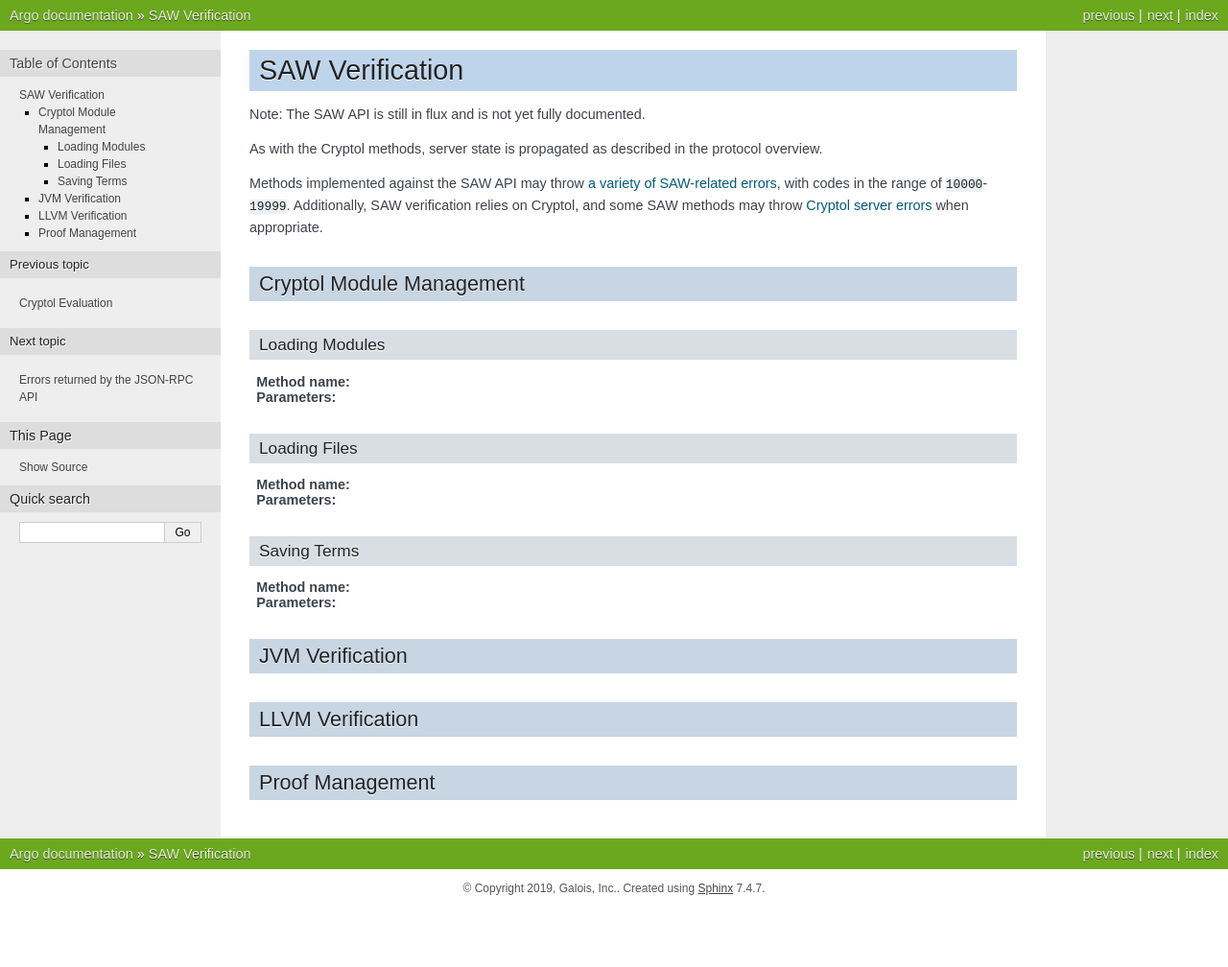
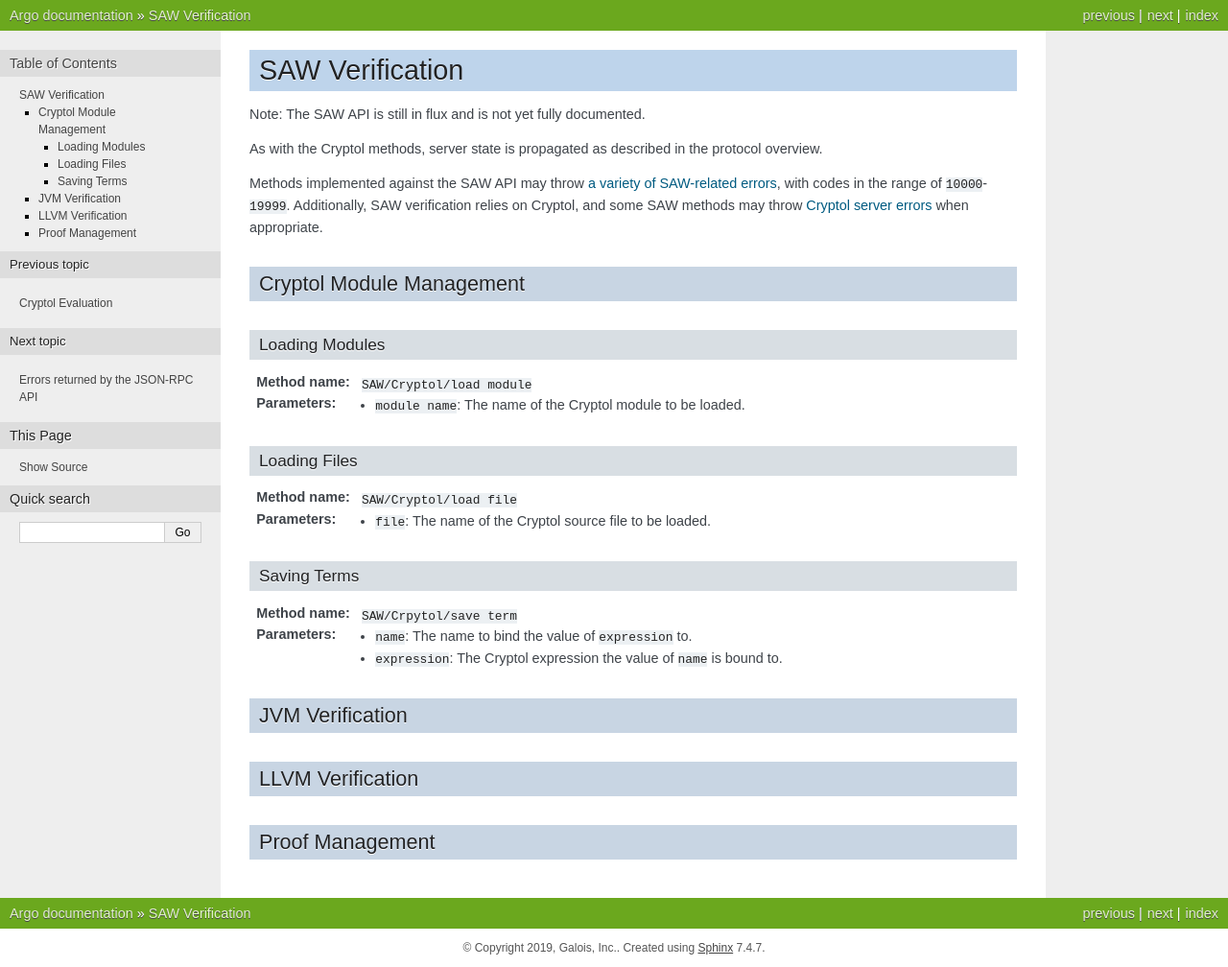
Before and after one commit to GaloisInc/argo, a Sphinx documentation site: the page built from docs/SAW.rst, in a window 1280 px wide. Shown: the whole page at 96% size. Built offline with Sphinx 7.4.7, drawn with Linux system fonts in a browser that asks for light colours; before the commit the page ends 946 px from its top, so only the background shows below that.

Commit message:
Implement docs for Cryptol module/term management

```diff
--- a/docs/SAW.rst
+++ b/docs/SAW.rst
@@ -19,22 +19,26 @@
 ---------------
 
 :Method name:
-
+  ``SAW/Cryptol/load module``
 :Parameters:
+  - ``module name``: The name of the Cryptol module to be loaded.
 
 Loading Files
 -------------
 
 :Method name:
-
+  ``SAW/Cryptol/load file``
 :Parameters:
+  - ``file``: The name of the Cryptol source file to be loaded.
 
 Saving Terms
 ------------
 
 :Method name:
-
+  ``SAW/Crpytol/save term``
 :Parameters:
+  - ``name``: The name to bind the value of ``expression`` to.
+  - ``expression``: The Cryptol expression the value of ``name`` is bound to.
 
 JVM Verification
 ================
```
